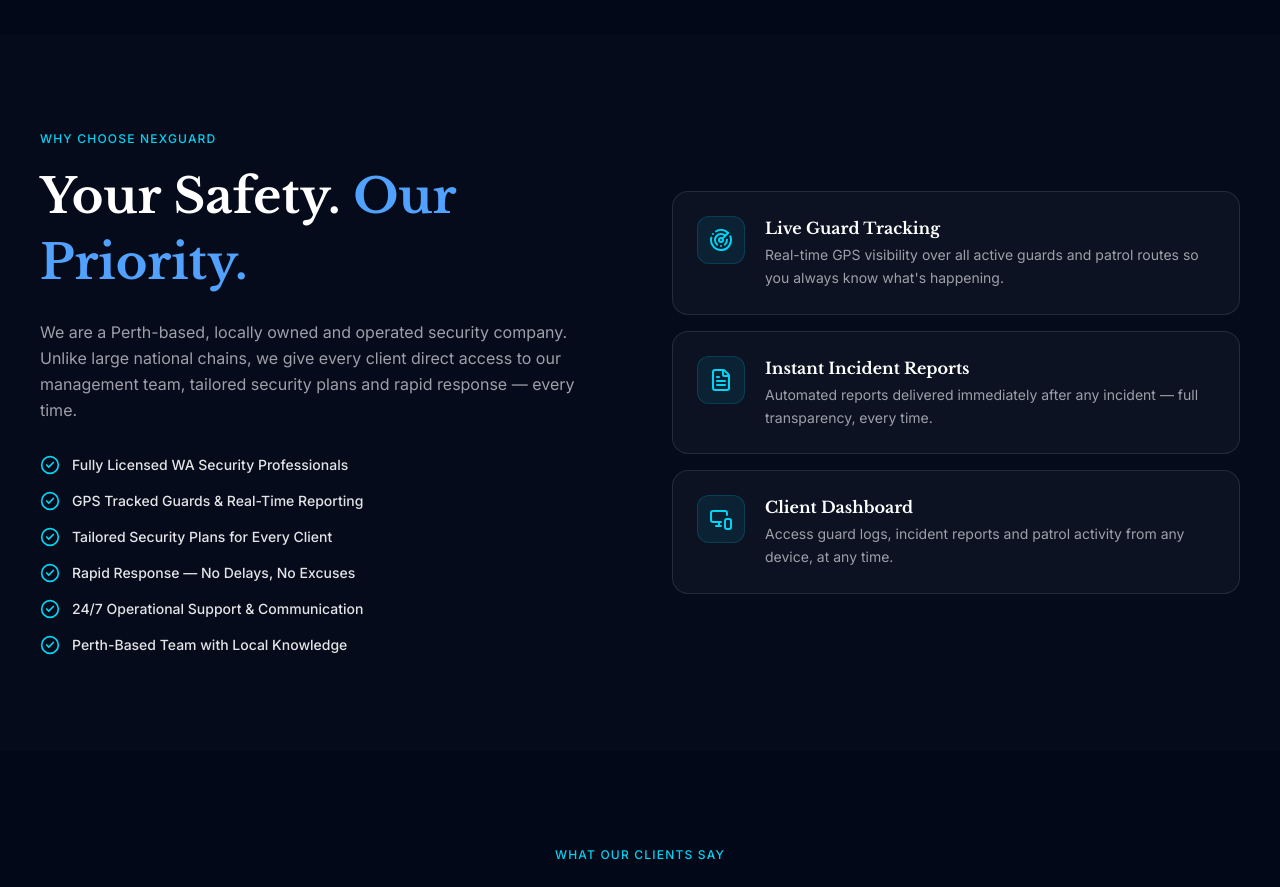
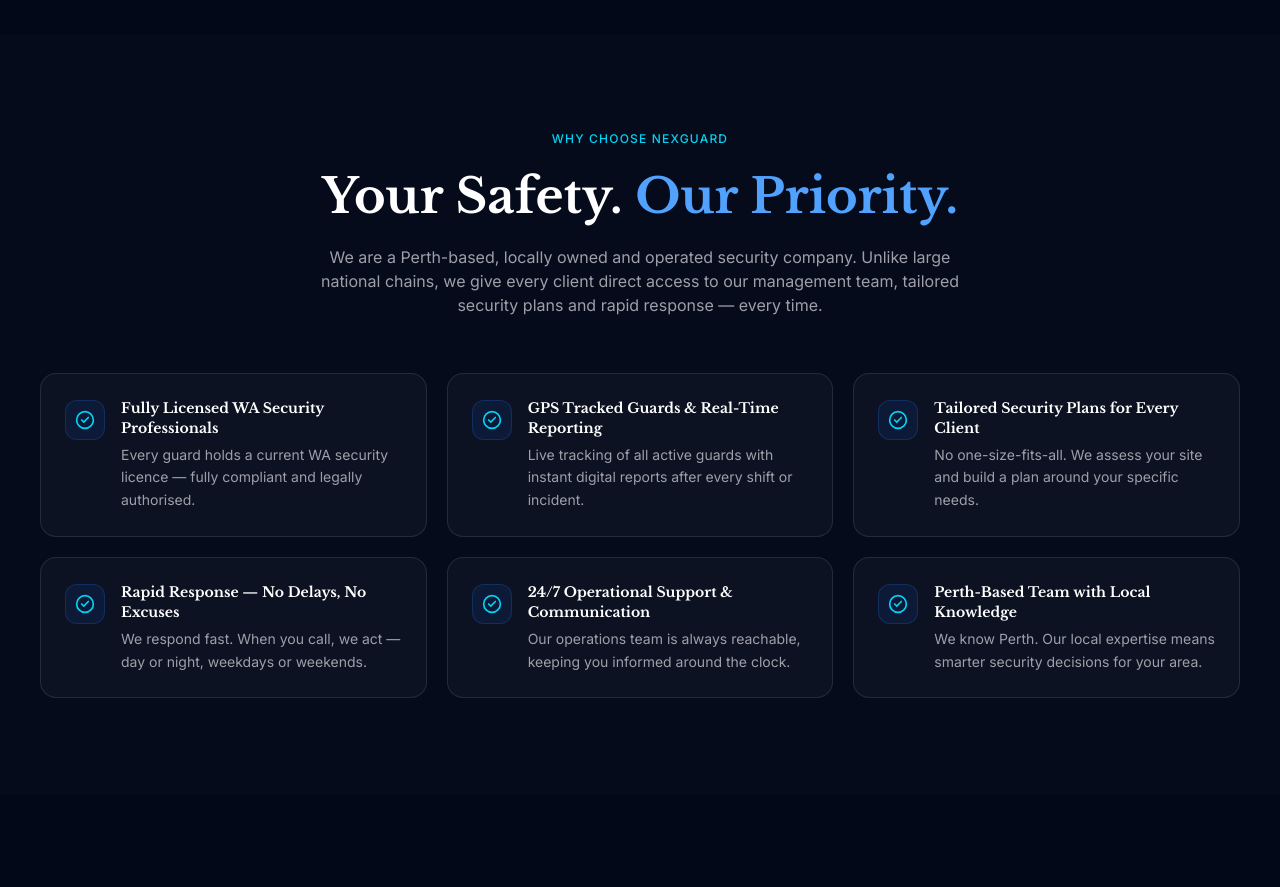
Before and after one commit to Tanzeel-developer/nexguard-security, a Next.js app: page / in a window 1280 px wide. Shown: the part 2880-3767 px from the top of the page. Built offline with nearby package versions, Linux system fonts and the light colour scheme.

Commit message:
Remove feature cards from advantages section and redesign points as prominent grid cards

```diff
--- a/app/page.tsx
+++ b/app/page.tsx
@@ -13,9 +13,6 @@
   BellRing,
   Briefcase,
   CheckCircle2,
-  MonitorSmartphone,
-  FileText,
-  Radar,
   ArrowRight,
   Phone,
   Mail,
@@ -308,9 +305,9 @@
 
       {/* ADVANTAGES */}
       <section id="advantages" className="py-24 bg-slate-50 dark:bg-[#050B1A]">
-        <div className="max-w-7xl mx-auto px-6 lg:px-10 grid lg:grid-cols-2 gap-16 items-center">
+        <div className="max-w-7xl mx-auto px-6 lg:px-10">
 
-          <div>
+          <div className="text-center max-w-2xl mx-auto mb-14">
             <p className="tracking-widest text-blue-600 dark:text-cyan-400 font-medium text-xs uppercase mb-4">
               Why Choose NexGuard
             </p>
@@ -318,40 +315,31 @@
               Your Safety.{" "}
               <span className="text-blue-600 dark:text-blue-400">Our Priority.</span>
             </h2>
-            <p className="text-slate-500 dark:text-zinc-400 text-base leading-relaxed mt-6">
+            <p className="text-slate-500 dark:text-zinc-400 text-base mt-4">
               We are a Perth-based, locally owned and operated security company. Unlike large national
               chains, we give every client direct access to our management team, tailored security plans
               and rapid response — every time.
             </p>
-            <div className="space-y-4 mt-8">
-              {[
-                "Fully Licensed WA Security Professionals",
-                "GPS Tracked Guards & Real-Time Reporting",
-                "Tailored Security Plans for Every Client",
-                "Rapid Response — No Delays, No Excuses",
-                "24/7 Operational Support & Communication",
-                "Perth-Based Team with Local Knowledge",
-              ].map((item, index) => (
-                <div key={index} className="flex items-center gap-3">
-                  <CheckCircle2 className="w-5 h-5 text-blue-600 dark:text-cyan-400 shrink-0" />
-                  <p className="font-medium text-slate-700 dark:text-zinc-200 text-sm">{item}</p>
-                </div>
-              ))}
-            </div>
           </div>
 
-          <div className="grid gap-4">
+          <div className="grid sm:grid-cols-2 lg:grid-cols-3 gap-5">
             {[
-              { title: "Live Guard Tracking", icon: Radar, desc: "Real-time GPS visibility over all active guards and patrol routes so you always know what's happening." },
-              { title: "Instant Incident Reports", icon: FileText, desc: "Automated reports delivered immediately after any incident — full transparency, every time." },
-              { title: "Client Dashboard", icon: MonitorSmartphone, desc: "Access guard logs, incident reports and patrol activity from any device, at any time." },
+              { title: "Fully Licensed WA Security Professionals", desc: "Every guard holds a current WA security licence — fully compliant and legally authorised." },
+              { title: "GPS Tracked Guards & Real-Time Reporting", desc: "Live tracking of all active guards with instant digital reports after every shift or incident." },
+              { title: "Tailored Security Plans for Every Client", desc: "No one-size-fits-all. We assess your site and build a plan around your specific needs." },
+              { title: "Rapid Response — No Delays, No Excuses", desc: "We respond fast. When you call, we act — day or night, weekdays or weekends." },
+              { title: "24/7 Operational Support & Communication", desc: "Our operations team is always reachable, keeping you informed around the clock." },
+              { title: "Perth-Based Team with Local Knowledge", desc: "We know Perth. Our local expertise means smarter security decisions for your area." },
             ].map((item, index) => (
-              <div key={index} className="bg-white dark:bg-white/[0.03] border border-slate-200 dark:border-white/10 rounded-2xl p-6 flex items-start gap-5">
-                <div className="w-12 h-12 rounded-xl bg-blue-50 dark:bg-cyan-500/10 border border-blue-100 dark:border-cyan-500/20 flex items-center justify-center shrink-0">
-                  <item.icon className="w-6 h-6 text-blue-600 dark:text-cyan-400" />
+              <div
+                key={index}
+                className="bg-white dark:bg-white/[0.03] border border-slate-200 dark:border-white/10 rounded-2xl p-6 flex items-start gap-4 hover:border-blue-300 dark:hover:border-cyan-500/30 hover:shadow-md transition-all duration-300"
+              >
+                <div className="w-10 h-10 rounded-xl bg-blue-50 dark:bg-blue-600/10 border border-blue-100 dark:border-blue-500/20 flex items-center justify-center shrink-0 mt-0.5">
+                  <CheckCircle2 className="w-5 h-5 text-blue-600 dark:text-cyan-400" />
                 </div>
                 <div>
-                  <h3 className="text-base font-bold text-slate-900 dark:text-white mb-1">{item.title}</h3>
+                  <h3 className="font-bold text-slate-900 dark:text-white text-sm mb-1.5">{item.title}</h3>
                   <p className="text-slate-500 dark:text-zinc-400 text-sm leading-relaxed">{item.desc}</p>
                 </div>
               </div>
```
